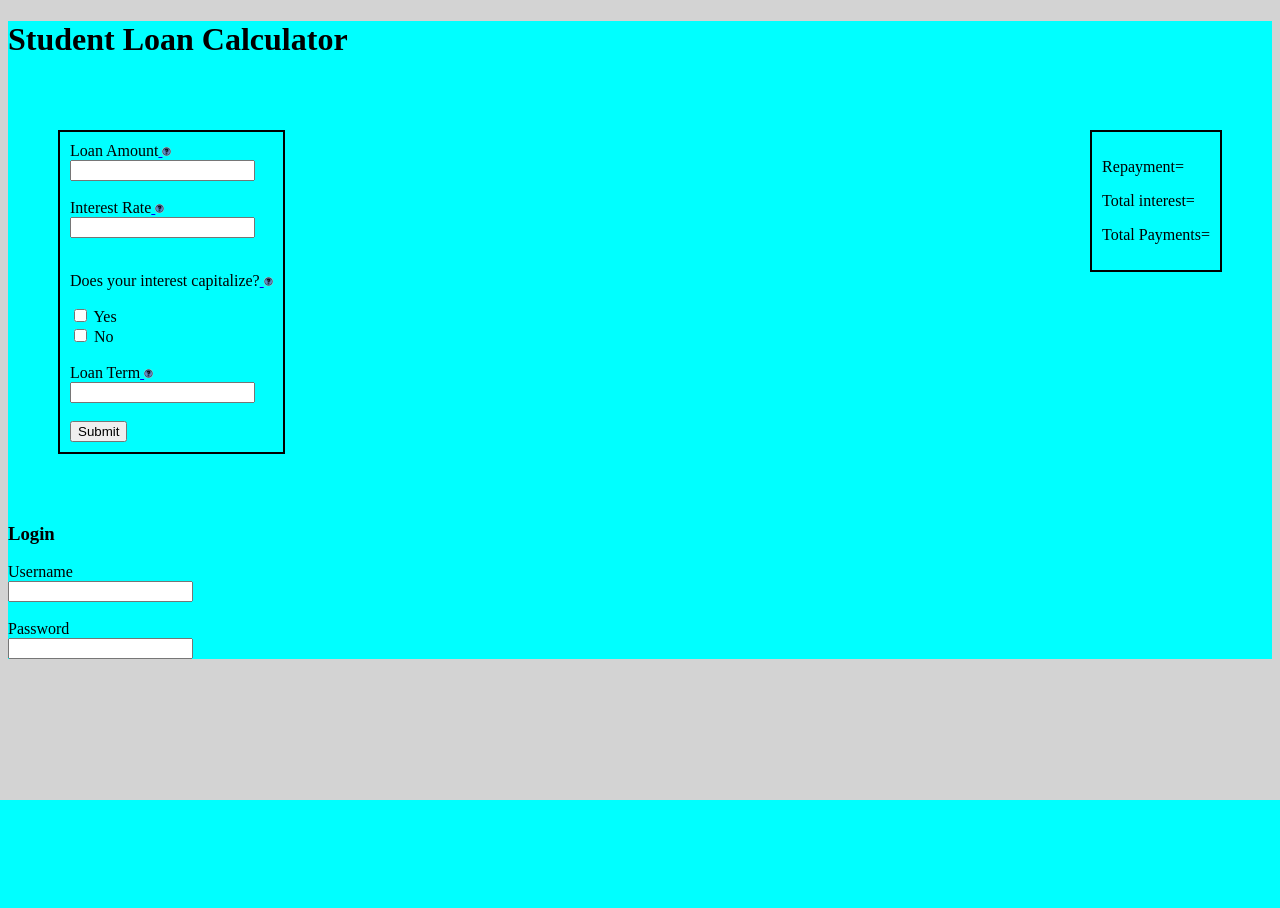
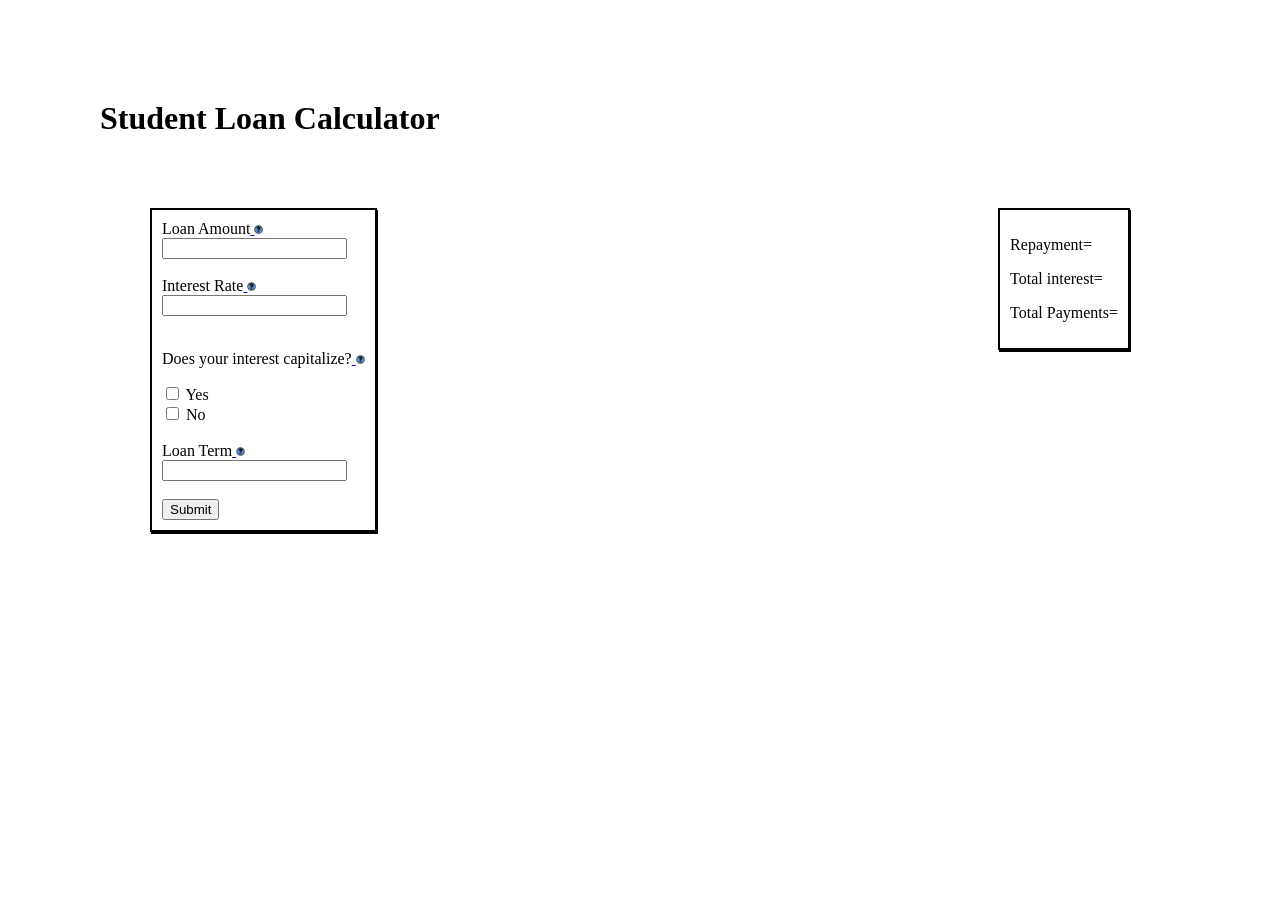
Before and after one commit to Dajohnson000/FinalWebsiteCalculator, a PHP site: page / in a window 1280 px wide. Before the commit the page ends 800 px from the top, so only its background shows below. Run offline with PHP 8.4, Linux system fonts and the light colour scheme.

Commit message:
changed visibilty to hidden

```diff
--- a/index.html
+++ b/index.html
@@ -37,7 +37,8 @@
                 <label for="username">Username</label><br>
                 <input type="text" id="username" name="username"><br><br>
                 <label for="password">Password</label><br>
-                <input type="text" id="password" name="password">
+                <input type="text" id="password" name="password"><br><br>
+                <input type="submit" value="Submit">
             </form>
         </div>
     </body>
--- a/styles.css
+++ b/styles.css
@@ -1,9 +1,9 @@
 html {
-    background-color: lightgrey;
+    background-color: white;
 }
 body {
-    border-left-color:50px;
-    background-color: cyan;
+    margin:100px;
+
 }
 
 #input{
@@ -12,16 +12,22 @@ body {
     border-width:2px;
     padding: 10px;
     margin: 50px;
+    box-shadow: 1px 2px;
 }
 #results{
     float: right;
     border-style:solid;
     border-width:2px;
     padding: 10px;
-    margin: 50px
+    margin: 50px;
+    box-shadow: 1px 2px;;
 
 }
 #help{
     width:9px;
     height:9px;
 }
+#popup{
+    margin: 50px;
+    visibility: hidden;
+}
```
